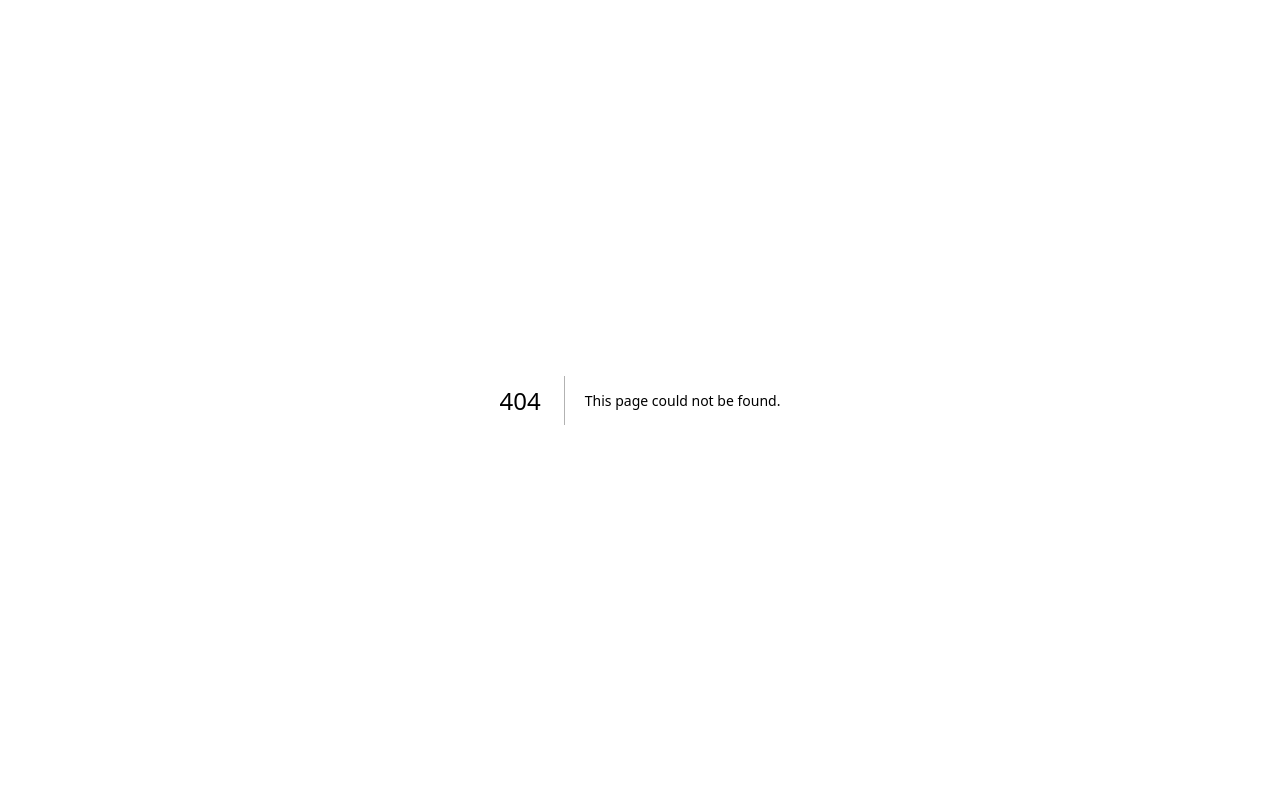
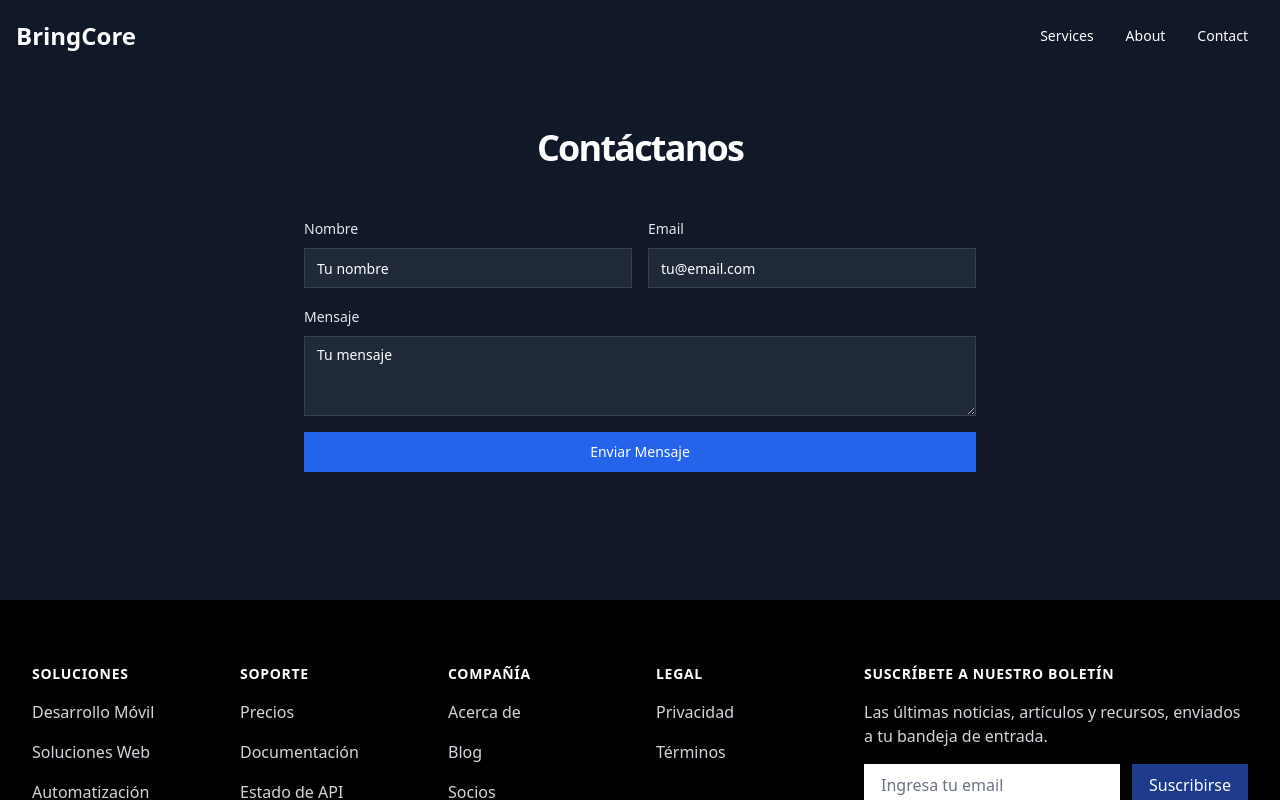
Before and after one commit to Ghoul-JS/bridgeCoreApp, a Next.js app: page /contact in a window 1280 px wide. Before the commit this address had no page. Shown: the top 800 px of the page. Built offline with nearby package versions, Linux system fonts and the light colour scheme.

Commit message:
feat: email messanger

```diff
--- a/app/about/page.tsx
+++ b/app/about/page.tsx
@@ -1,6 +1,7 @@
 import { Button } from "@/components/ui/button"
 import { Navbar } from "@/components/NavBar/Navbar"
 import { Footer } from "@/components/Footer/Footer"
+import BgAnimated from "@/components/BgAnimated/BgAnimated"
 
 const About = () => {
   return (
@@ -27,13 +28,7 @@ const About = () => {
           </div>
         </div>
       </section>
-      <div className="z-[-1]  flex flex-col items-center h-full bg-black text-gray-100 overflow-hidden">
-      <div className="inset-0 z-0">
-        <div className="absolute top-0 left-0 w-3/4 h-3/4 bg-blue-500 rounded-full mix-blend-multiply filter blur-3xl opacity-15 animate-blob"></div>
-        <div className=" bottom-0 right-0 w-3/4 h-3/4 bg-cyan-500 rounded-full mix-blend-multiply filter blur-3xl opacity-15 animate-blob animation-delay-2000"></div>
-        <div className=" top-1/2 left-[10%] transform -translate-x-1/2 -translate-y-1/2 w-3/4 h-3/4 bg-indigo-500 rounded-full mix-blend-multiply filter blur-3xl opacity-15 animate-blob animation-delay-4000"></div>
-      </div>
-      </div>
+      <BgAnimated />
       <Footer />
     </>
   )
--- /dev/null
+++ b/app/contact/page.tsx
@@ -0,0 +1,86 @@
+"use client"
+
+import { Button } from "@/components/ui/button"
+import { Input } from "@/components/ui/input"
+import { Textarea } from "@/components/ui/textarea"
+import { Navbar } from "@/components/NavBar/Navbar"
+import { Footer } from "@/components/Footer/Footer"
+import { useRef } from 'react';
+
+import emailjs from '@emailjs/browser';
+import Swal from 'sweetalert2';
+
+const Contact = () => {
+  const form = useRef<HTMLFormElement | null>(null);
+
+  const sendEmail = (e: React.FormEvent<HTMLFormElement>) => {
+    e.preventDefault();
+
+    if (!form.current) return;
+
+    emailjs
+      .sendForm('service_vyhuujn', 'template_eswyah5', form.current, 'nupALPb0boK3rwJkL')
+      .then(
+        () => {
+          console.log('SUCCESS!');
+        },
+        (error) => {
+          console.log('FAILED...', error.text);
+        }
+      );
+
+      Swal.fire({
+        position: "center",
+        icon: "success",
+        title: "Your email was sent",
+        showConfirmButton: false,
+        timer: 1500,
+      });
+
+  };
+
+  return (
+    <>
+      <Navbar />
+      <section id="contact" className="w-full py-12 md:py-24 lg:py-32 bg-gray-900">
+        <div className="container px-4 md:px-6 mx-auto">
+          <h2 className="text-3xl font-bold tracking-tighter sm:text-4xl text-center mb-12 text-white">Contáctanos</h2>
+          <div className="max-w-2xl mx-auto">
+            <form className="space-y-4" onSubmit={sendEmail} ref={form}>
+              <div className="grid grid-cols-1 gap-4 sm:grid-cols-2">
+                <div className="space-y-2">
+                  <label htmlFor="name" className="text-sm font-medium text-gray-200">
+                    Nombre
+                  </label>
+                  <Input id="user_name" placeholder="Tu nombre" name="user_name" className="bg-gray-800 border-gray-700 text-white" />
+                </div>
+                <div className="space-y-2">
+                  <label htmlFor="email" className="text-sm font-medium text-gray-200">
+                    Email
+                  </label>
+                  <Input
+                    id="user_email"
+                    placeholder="tu@email.com"
+                    type="email"
+                    name="user_email"
+                    className="bg-gray-800 border-gray-700 text-white"
+                  />
+                </div>
+              </div>
+              <div className="space-y-2">
+                <label htmlFor="message" className="text-sm font-medium text-gray-200">
+                  Mensaje
+                </label>
+                <Textarea id="message" placeholder="Tu mensaje" name="message" className="bg-gray-800 border-gray-700 text-white" />
+              </div>
+              <Button type="submit" className="w-full bg-blue-600 hover:bg-blue-700 text-white">Enviar Mensaje</Button>
+            </form>
+          </div>
+        </div>
+      </section>
+      <Footer />
+    </>
+  )
+}
+
+export default Contact
--- /dev/null
+++ b/components/BgAnimated/BgAnimated.jsx
@@ -0,0 +1,13 @@
+const BgAnimated = () => {
+    return(
+        <div className="z-[-1]  flex flex-col items-center h-full bg-black text-gray-100 overflow-hidden">
+            <div className="inset-0 z-0">
+            <div className="absolute top-0 left-0 w-3/4 h-3/4 bg-blue-500 rounded-full mix-blend-multiply filter blur-3xl opacity-15 animate-blob"></div>
+            <div className=" bottom-0 right-0 w-3/4 h-3/4 bg-cyan-500 rounded-full mix-blend-multiply filter blur-3xl opacity-15 animate-blob animation-delay-2000"></div>
+            <div className=" top-1/2 left-[10%] transform -translate-x-1/2 -translate-y-1/2 w-3/4 h-3/4 bg-indigo-500 rounded-full mix-blend-multiply filter blur-3xl opacity-15 animate-blob animation-delay-4000"></div>
+            </div>
+        </div>
+    )
+}
+
+export default BgAnimated
--- a/package.json
+++ b/package.json
@@ -9,6 +9,7 @@
     "lint": "next lint"
   },
   "dependencies": {
+    "@emailjs/browser": "^4.4.1",
     "@hookform/resolvers": "^3.9.1",
     "@radix-ui/react-accordion": "^1.2.2",
     "@radix-ui/react-alert-dialog": "^1.1.4",
@@ -56,6 +57,7 @@
     "recharts": "2.15.0",
     "simple-icons": "^14.6.0",
     "sonner": "^1.7.1",
+    "sweetalert2": "^11.17.2",
     "tailwind-merge": "^2.5.5",
     "tailwindcss-animate": "^1.0.7",
     "vaul": "^0.9.6",
```
Also changed, not shown: 1 other file (tests, documents, lock files or other folders).
